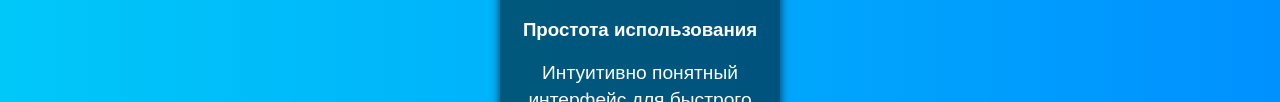
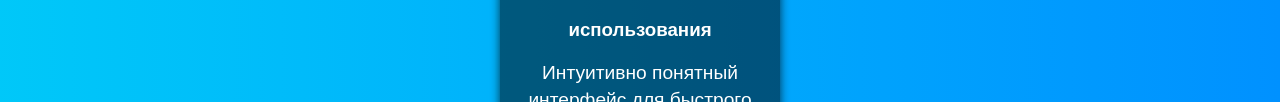
Before and after one commit to NexusExecutor/NexusSite, a plain HTML site: page index.html in a window 1280 px wide. Shown: the part 698-800 px from the top of the page. Drawn offline with Linux system fonts and the light colour scheme.

Commit message:
Update index.html

```diff
--- a/index.html
+++ b/index.html
@@ -33,7 +33,7 @@
         </div>
         <div class="feature-box">
             <img src="https://via.placeholder.com/150" alt="Простота использования" class="feature-img">
-            <h3>Простота использования</h3>
+            <h3>использования</h3>
             <p>Интуитивно понятный интерфейс для быстрого старта.</p>
         </div>
     </div>
```
